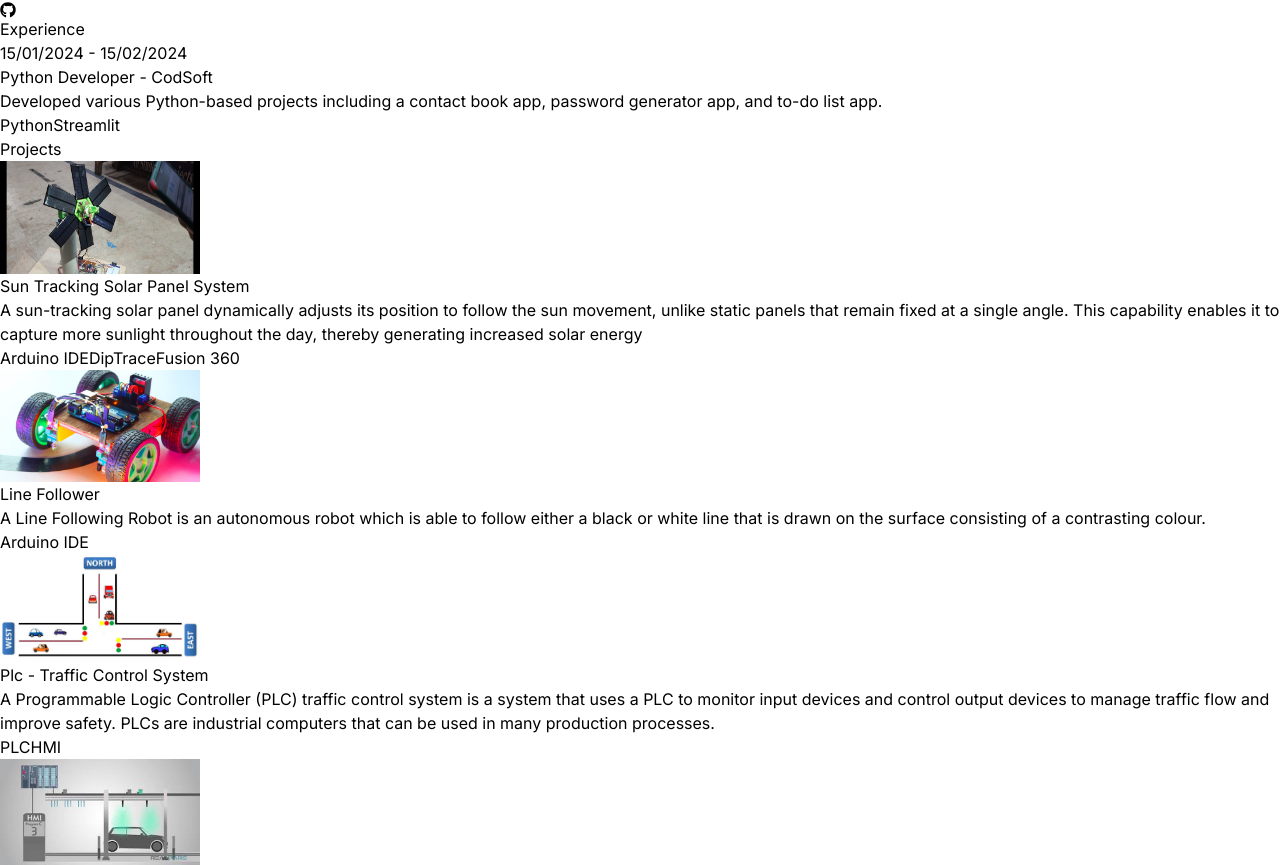
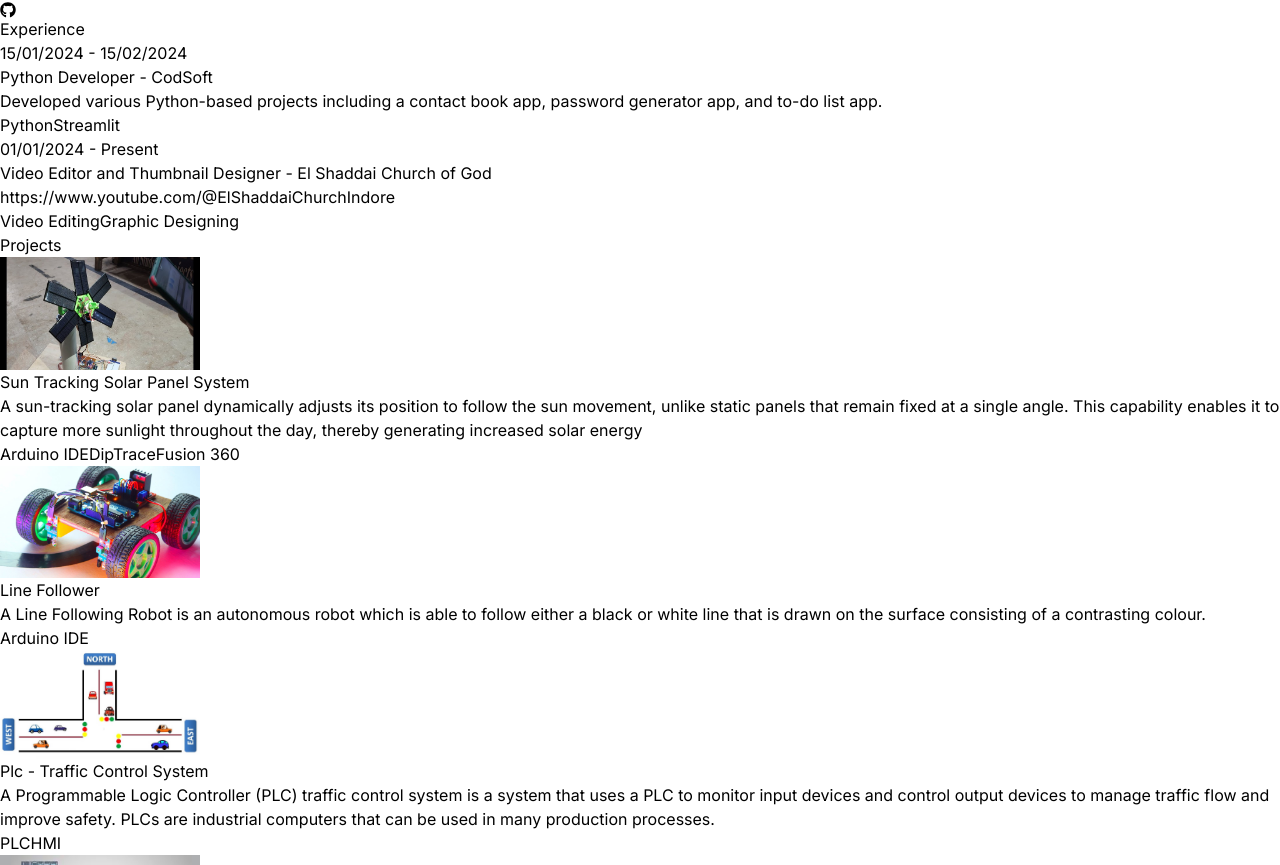
Before and after one commit to Avadhijain2004/joel-portfolio, a React (Vite) app: page / in a window 1280 px wide. Shown: the part 2430-3295 px from the top of the page. Built offline with nearby package versions, Linux system fonts and the light colour scheme.

Commit message:
Experience updated

```diff
--- a/package.json
+++ b/package.json
@@ -13,7 +13,8 @@
     "framer-motion": "^11.11.11",
     "react": "^18.3.1",
     "react-dom": "^18.3.1",
-    "react-icons": "^5.3.0"
+    "react-icons": "^5.3.0",
+    "react-router-dom": "^6.28.0"
   },
   "devDependencies": {
     "@eslint/js": "^9.13.0",
--- a/src/components/Experience.jsx
+++ b/src/components/Experience.jsx
@@ -1,6 +1,7 @@
 import React from 'react'
 import { EXPERIENCES } from '../constants'
 import { motion } from "framer-motion"
+
 
 function Experience() {
     return (
@@ -25,7 +26,11 @@ function Experience() {
                         whileInView={{x:0,opacity:1}}
                         transition={{duration:1}}
                         className="w-full max-w-xl lg:w-3/4">
+
+                        <a href={experience.linking}>
                         <h6 className="mb-2 font-semibold text-xl">{experience.role} - <span className='text-xl text-blue-300'>{experience.company}</span></h6>
+                        </a>
+
                         <p className='mb-4 text-neutral-400'>{experience.description}</p>
                         {experience.technologies.map((tech,index)=>(
                             <span key={index} className='mr-2 mt-4 rounded bg-neutral-900 px-2 py-1 text-sm text-sky-300 font-light'>{tech}</span>
--- a/src/constants/index.js
+++ b/src/constants/index.js
@@ -13,7 +13,17 @@ export const EXPERIENCES = [
     company: "CodSoft",
     description: ` Developed various Python-based projects including a contact book app, password generator app, and to-do list app.`,
     technologies: ["Python", "Streamlit"],
+    linking:"",
   },
+  {
+    duration: "01/01/2024 - Present",
+    role: "Video Editor and Thumbnail Designer",
+    company: "El Shaddai Church of God",
+    description: `https://www.youtube.com/@ElShaddaiChurchIndore`,
+    technologies: ["Video Editing","Graphic Designing"],
+    linking: "https://www.youtube.com/@ElShaddaiChurchIndore",
+  },
+
 ];
 
 export const PROJECTS = [
```
Also changed, not shown: 1 other file (tests, documents, lock files or other folders).
